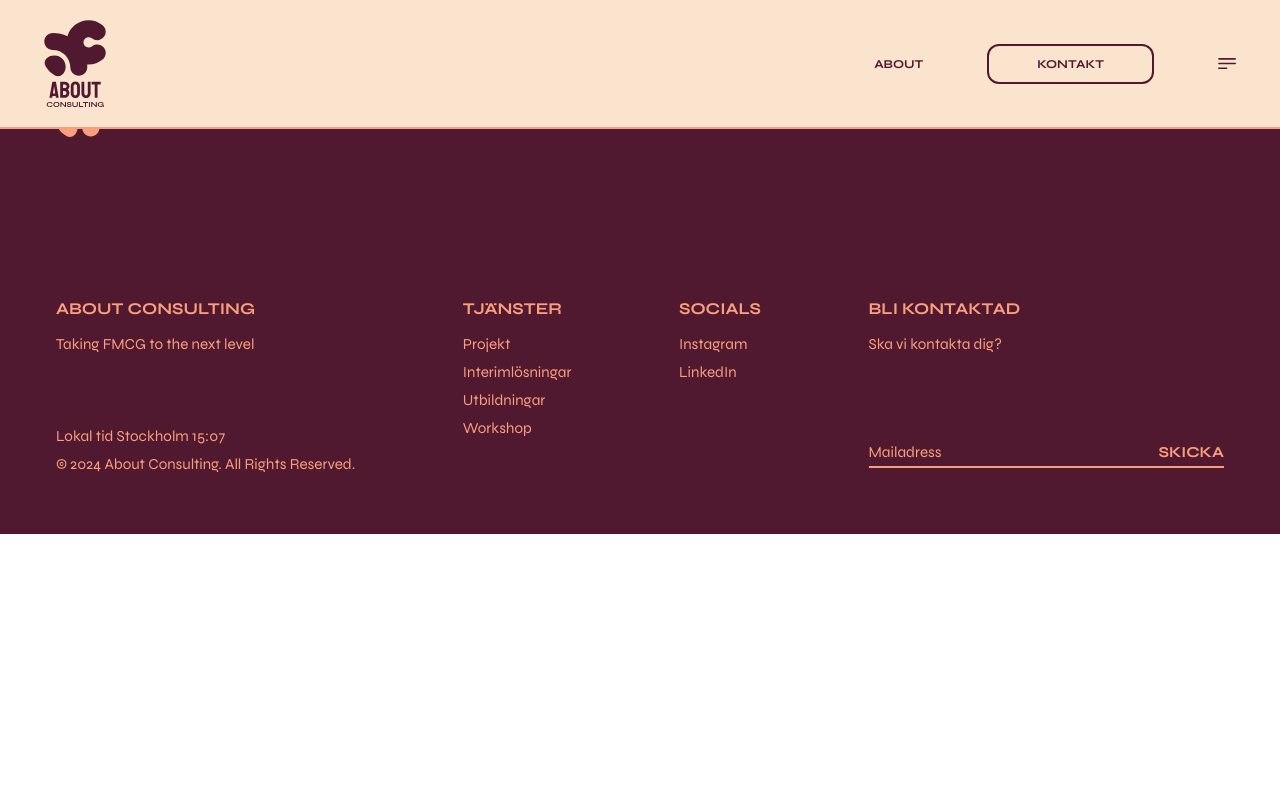
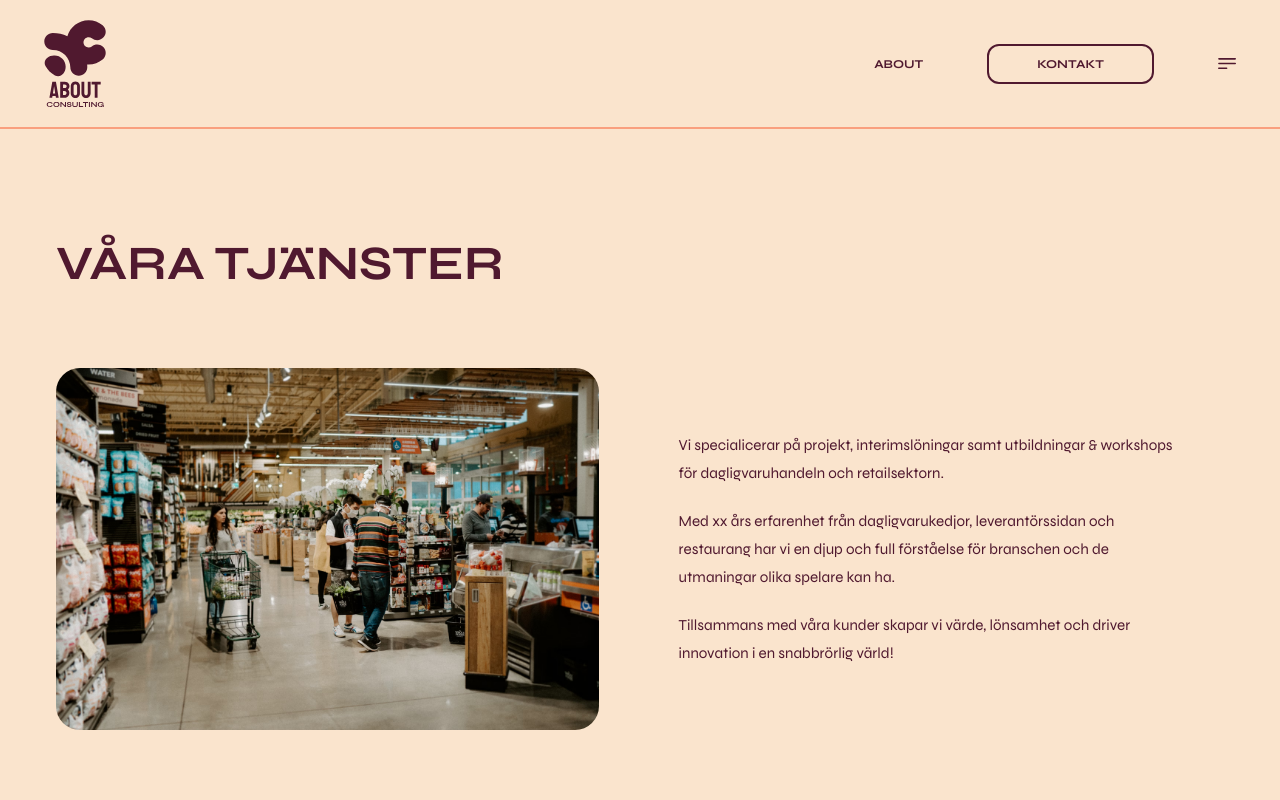
Before and after one commit to jennynguyenoberg/about-consulting, a Next.js app: page /about in a window 1280 px wide. Shown: the top 800 px of the page. Built offline with nearby package versions, Linux system fonts and the light colour scheme; a web font is replaced by a local one.

Commit message:
Add Hero to about page

```diff
--- a/src/app/about/page.tsx
+++ b/src/app/about/page.tsx
@@ -1,3 +1,5 @@
+import HeroAbout from "../components/HeroAbout/HeroAbout"
+
 export const metadata = {
   title: 'About',
   // description: "",
@@ -5,8 +7,6 @@ export const metadata = {
 
 export default function About() {
   return (
-    <div>
-      <h3>About</h3>
-    </div>
+    <HeroAbout />
   )
 }
--- /dev/null
+++ b/src/app/components/HeroAbout/HeroAbout.tsx
@@ -0,0 +1,20 @@
+import Image from "next/image"
+
+export default function HeroAbout() {
+  return (
+    <main className='pt-60 px-14 text-aubergine-500 border-b-2 border-salmon-500'>
+      <h2 className="text-5xl mb-20">Våra tjänster</h2>
+      <div className="flex gap-20 justify-center items-center">
+        <div className="w-1/2">
+          <Image src="/photo.jpg" alt="Logo" width={700} height={162} className="rounded-3xl" />
+        </div>
+        <div className="w-1/2 pr-10 flex gap-5 flex-col">
+          <p>Vi specialicerar på projekt, interimslöningar samt utbildningar & workshops för dagligvaruhandeln och retailsektorn. </p>
+          <p>Med xx års erfarenhet från dagligvarukedjor, leverantörssidan och restaurang har vi en djup och full förståelse för branschen och de utmaningar olika spelare kan ha. </p>
+          <p>Tillsammans med våra kunder skapar vi värde, lönsamhet och driver innovation i en snabbrörlig värld!</p>
+        </div>
+      </div>
+      <h2 className="mt-20 mb-5 text-center">Våra expertisområden:</h2>
+    </main>
+  )
+}
```
Also changed, not shown: public/photo.jpg (added).
